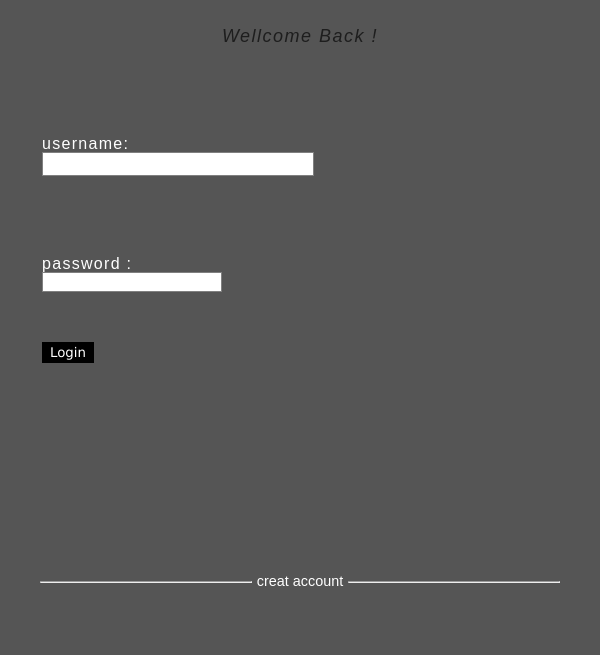
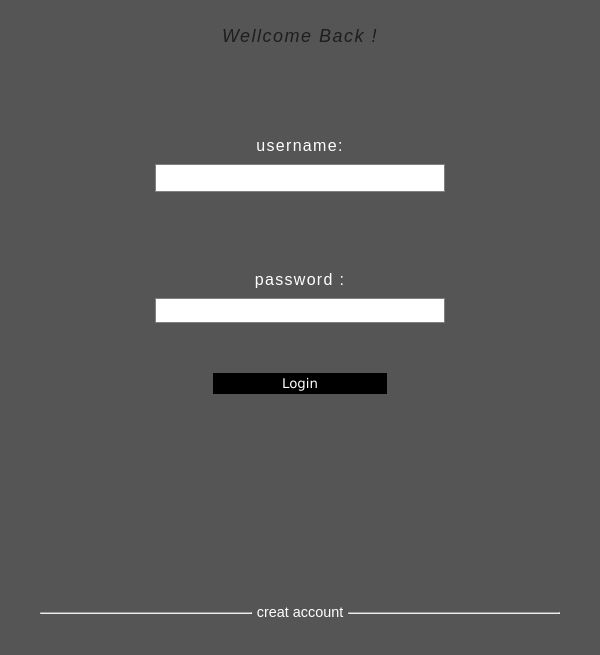
Before and after one commit to fa8chai/sign-in-page, a plain HTML site: page index.html in a window 600 px wide. Shown: the part 51-706 px from the top of the page. Drawn offline with Linux system fonts and the light colour scheme.

Commit message:
width ad

```diff
--- a/style.css
+++ b/style.css
@@ -21,11 +21,12 @@ h1{
     font-size: 18px;
 }
 #form{
-    margin: 2rem;
+    margin-left: 6rem;
     padding: 10px;
     font-size: 1rem;
+    text-align: left;
 }
-label{letter-spacing: 1.3px;font-size: 16px}
+label{letter-spacing: 1.3px;font-size: 16px;}
 #hr{
     display: flex;
     flex-direction: row;
@@ -34,6 +35,7 @@ label{letter-spacing: 1.3px;font-size: 16px}
     justify-content: center;
 }
 #submit{
+    width:150px;
     margin-top: 50px;
     padding:3px 8px;
     background-color: black;
@@ -59,7 +61,7 @@ span{
     font-size: 0.9rem;
 }
 #label1{
-    margin-top: 5vh
+    margin-top: 7vh
 }
 
 #label2{
@@ -68,29 +70,36 @@ span{
 
 }
 #username{
-    width:50%;
+    margin-top: 10px;
+    width:350px;
     padding: 0.2em;
+    height: 30px;
     font-size: 15px;
-    border:1.5px solid gray;
+    border:0.5px solid gray;
 }
 #password{
+    margin-top: 10px;
     padding: 0.1em;
     font-size: 15px;
-    width: 30%;
-    border:1.5px solid gray;
+    height: 30px;
+    width: 350px;
+    border:0.5px solid gray;
 }
 
 a:hover{
     color: rgb(153, 35, 15);
 }
-@media (min-width : 600px){
-    #username{width: 272px;}
-    #password{width: 180px;}
+@media(max-width : 900px){
+    #submit{width: 100px}
+    #username{ width: 300px ; font-size: 14px;height: 28px;}
+    #password{ width: 300px ;font-size: 13px;height: 25px;}
+    #form{margin-left: 3rem;text-align: left}
 }
 @media(max-width:600px){
-    #username{padding: 0.2em; font-size: 14px;}
-    #password{padding: 0.1em; font-size: 13px;}
-    form{text-align: left}
+    #submit{width: 30%}
+    #username{ width: 50% ; font-size: 14px;height: 28px;}
+    #password{ width: 50% ;font-size: 13px;height: 25px;}
+    #form{margin-left: unset;text-align: center}
 }
 #username:hover{
         background-color: rgb(230,230,240);
```
